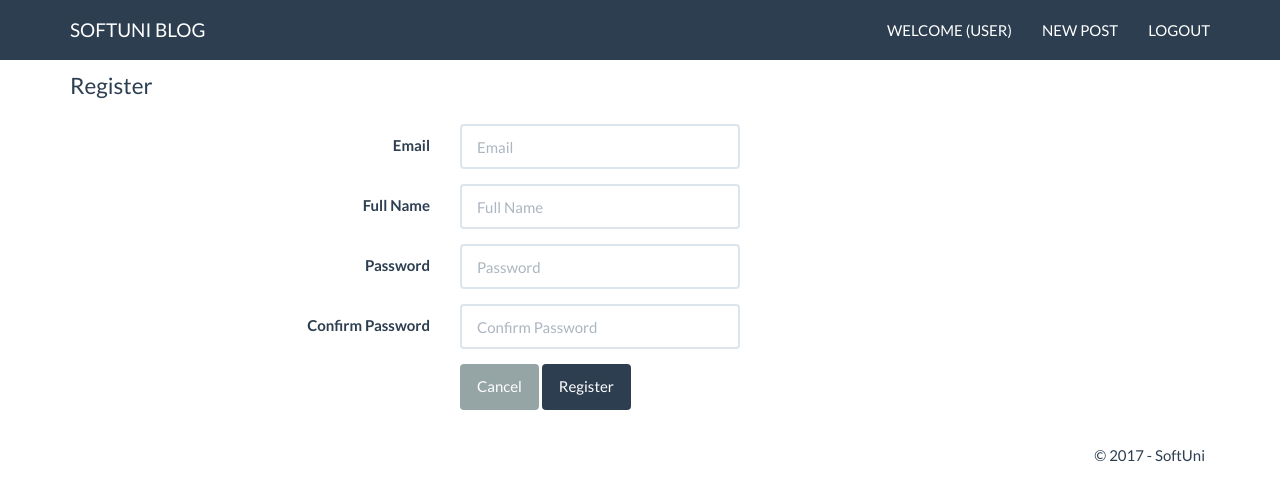
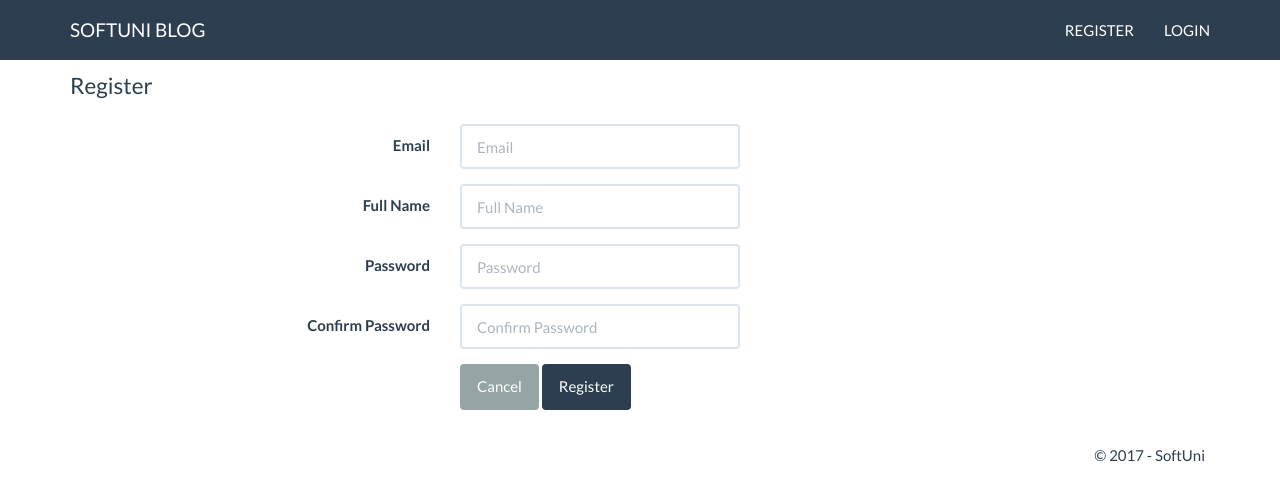
Before and after one commit to kamenkamen/dvuokis.github.io, a plain HTML site: page register.html in a window 1280 px wide. Drawn offline with Linux system fonts and the light colour scheme.

Commit message:
change url's in header bar

```diff
--- a/register.html
+++ b/register.html
@@ -21,9 +21,8 @@
             </div>
             <div class="navbar-collapse collapse">
                 <ul class="nav navbar-nav navbar-right">
-                    <li><a href="#">Welcome (user)</a></li>
-                    <li><a href="#">New Post</a></li>
-                    <li><a href="#">Logout</a></li>
+                    <li><a href="register.html">Register</a></li>
+                    <li><a href="login.html">Login</a></li>
                 </ul>
             </div>
         </div>
```
Also changed, not shown: createnewpost.html (+1 -1 lines), index.html (+2 -2 lines), indexlogged.html (+1 -1 lines), viewpost-chrome.html (+1 -1 lines), viewpost-gmail.html (+1 -1 lines), viewpost-google.html (+1 -1 lines).
